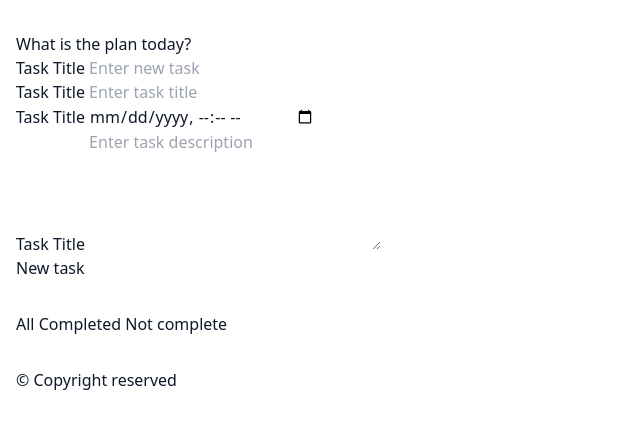
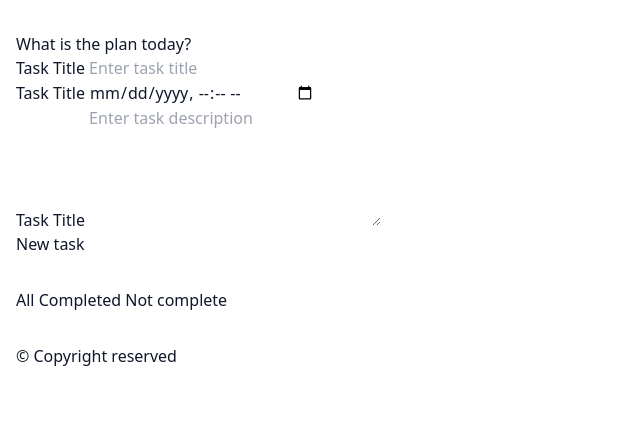
Before and after one commit to mfundoshabalala/codespace-todo, a website: page index.html in a window 1280 px wide. Shown: the whole page, without its empty margins (0-640 px from the left). Drawn offline with Linux system fonts and the light colour scheme.

Commit message:
Update index.html

```diff
--- a/index.html
+++ b/index.html
@@ -20,11 +20,6 @@
 		<header>
 			<h1>What is the plan today?</h1>
 			<form id="form">
-				<div class="form-group">
-					<label for="textInput">Task Title</label>
-					<input id="textInput" type="text"
-						placeholder="Enter new task" />
-				</div>
 				<div class="form-group">
 					<label for="titleInput">Task Title</label>
 					<input id="titleInput" type="text"
```
